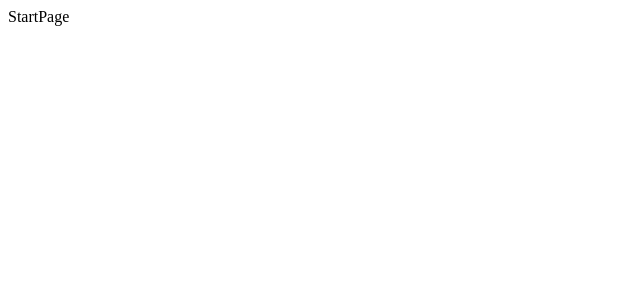
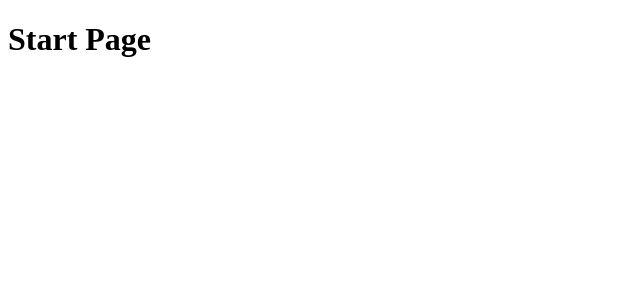
Before and after one commit to SuhasKM2001/KnowHive, a React (Create React App) app: page /start in a window 1280 px wide. Shown: the top 300 px of the page, without its empty margins (0-640 px from the left). Built offline with nearby package versions, Linux system fonts and the light colour scheme.

Commit message:
Added tailwind dependency

```diff
--- a/package.json
+++ b/package.json
@@ -35,5 +35,10 @@
       "last 1 firefox version",
       "last 1 safari version"
     ]
+  },
+  "devDependencies": {
+    "prettier": "^3.0.3",
+    "prettier-plugin-tailwindcss": "^0.5.7",
+    "tailwindcss": "^3.3.5"
   }
 }
--- /dev/null
+++ b/src/index.css
@@ -0,0 +1,3 @@
+@tailwind base;
+@tailwind components;
+@tailwind utilities;
--- a/src/pages/ChatPage.js
+++ b/src/pages/ChatPage.js
@@ -2,7 +2,9 @@ import React from 'react';
 
 function ChatPage() {
   return (
-    <div>ChatPage</div>
+    <h1 className="text-5xl font-bold underline">
+    Chat Page
+  </h1>
   )
 }
 
--- a/src/pages/StartPage.js
+++ b/src/pages/StartPage.js
@@ -2,7 +2,9 @@ import React from 'react';
 
 function StartPage() {
   return (
-    <div>StartPage</div>
+  <h1 className="text-5xl font-bold underline">
+    Start Page
+  </h1>
   )
 }
 
```
Also changed, not shown: tailwind.config.js (added, +10 -0 lines), src/pages/ChatPage.css (deleted), src/pages/StartPage.css (deleted), 1 other file (tests, documents, lock files or other folders).
